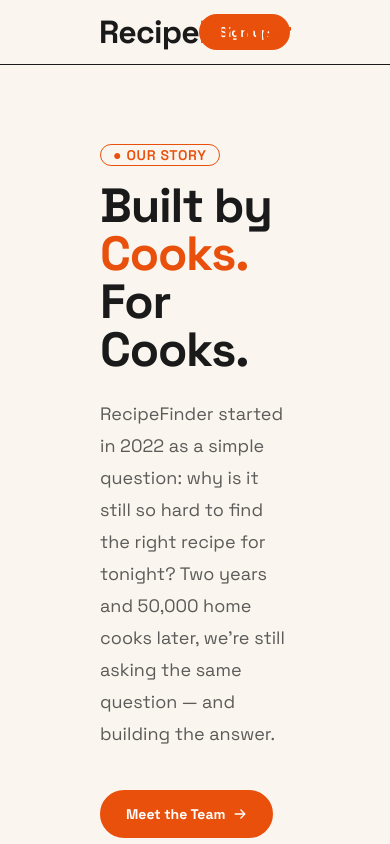
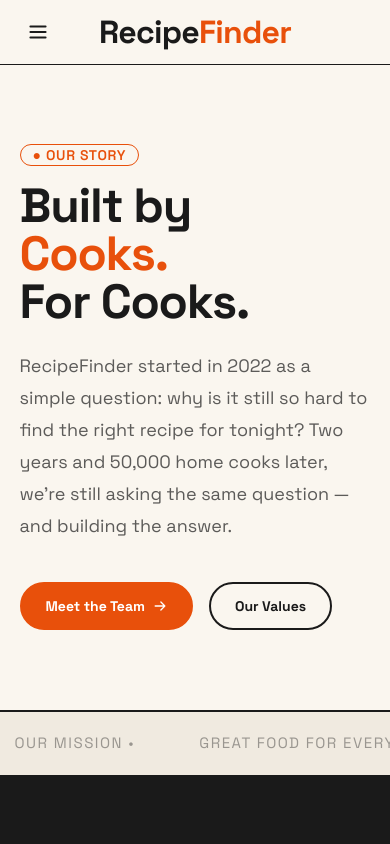
Before and after one commit to Dulmina98/thyaga-recipe-finder, a React (Vite) app: page /about in a window 390 px wide. Shown: the top 844 px of the page. Built offline with nearby package versions, Linux system fonts and the light colour scheme.

Commit message:
feat: enhance navigation with mobile menu and responsive padding adjustments

```diff
--- a/src/components/Navigation.tsx
+++ b/src/components/Navigation.tsx
@@ -1,7 +1,7 @@
 import React, { useState, useEffect } from 'react';
 import { Link, useLocation, useSearchParams } from 'react-router-dom';
 import { Button } from './ui/Button';
-import { MagnifyingGlass, X } from '@phosphor-icons/react';
+import { MagnifyingGlass, X, List } from '@phosphor-icons/react';
 
 export const Navigation: React.FC = () => {
   const location = useLocation();
@@ -9,6 +9,12 @@ export const Navigation: React.FC = () => {
   const [searchParams, setSearchParams] = useSearchParams();
 
   const [query, setQuery] = useState(searchParams.get('q') || '');
+  const [mobileMenuOpen, setMobileMenuOpen] = useState(false);
+
+  // Close mobile menu on route change
+  useEffect(() => {
+    setMobileMenuOpen(false);
+  }, [location.pathname]);
 
   // Sync local query if URL changes (e.g. back button, or coming from Hero)
   useEffect(() => {
@@ -31,20 +37,34 @@ export const Navigation: React.FC = () => {
   }, [query, isSearchPage, searchParams, setSearchParams]);
 
   return (
+    <>
       <header className="fixed top-0 left-0 right-0 z-50 border-b border-charcoal bg-peach-cream">
         <div className="layout-container">
           <div className="relative flex h-16 items-center justify-between">
 
+            {/* Desktop left nav */}
             <nav className="hidden md:flex items-center gap-6 text-sm font-medium text-charcoal">
               <Link to="/" className="transition-colors hover:text-mandarin">Explore</Link>
               <Link to="/search" className="transition-colors hover:text-mandarin">Recipes</Link>
             </nav>
 
-          <div className="md:hidden"></div>
+            {/* Mobile: hamburger button (left side) */}
+            <button
+              className="md:hidden flex items-center justify-center w-9 h-9 shrink-0 rounded-lg hover:bg-charcoal/10 transition-colors text-charcoal"
+              onClick={() => setMobileMenuOpen(prev => !prev)}
+              aria-label="Toggle menu"
+              aria-expanded={mobileMenuOpen}
+            >
+              {mobileMenuOpen
+                ? <X size={22} weight="bold" />
+                : <List size={22} weight="bold" />
+              }
+            </button>
 
+            {/* Center: logo or search bar */}
             {isSearchPage ? (
-            <div className="absolute left-1/2 top-1/2 -translate-x-1/2 -translate-y-1/2 w-full max-w-sm">
-              <div className="relative">
+              <div className="flex-1 flex justify-center ml-4 md:ml-0 md:px-8">
+                <div className="relative w-full max-w-sm">
                   <span className="absolute left-4 top-1/2 -translate-y-1/2 text-charcoal opacity-50"><MagnifyingGlass size={18} weight="bold" /></span>
                   <input
                     value={query}
@@ -78,10 +98,11 @@ export const Navigation: React.FC = () => {
               </div>
             )}
 
+            {/* Desktop right nav */}
             <div className="flex items-center gap-6 text-sm font-medium text-charcoal">
               <Link to="/favourites" className="hidden md:block transition-colors hover:text-mandarin">Favorites</Link>
               <Link to="/about" className="hidden md:block transition-colors hover:text-mandarin">About</Link>
-            <Link to="/signup">
+              <Link to="/signup" className="hidden md:block">
                 <Button size="sm">Sign up</Button>
               </Link>
             </div>
@@ -89,5 +110,45 @@ export const Navigation: React.FC = () => {
           </div>
         </div>
       </header>
+
+      {/* Mobile slide-down menu */}
+      <div
+        className={`fixed top-16 left-0 right-0 z-40 bg-peach-cream border-b border-charcoal shadow-lg md:hidden transition-all duration-300 ease-in-out overflow-hidden ${
+          mobileMenuOpen ? 'max-h-96 opacity-100' : 'max-h-0 opacity-0'
+        }`}
+      >
+        <nav className="flex flex-col px-6 py-4 gap-1">
+          <Link
+            to="/"
+            className="py-3 text-base font-medium text-charcoal border-b border-charcoal/10 hover:text-mandarin transition-colors"
+          >
+            Explore
+          </Link>
+          <Link
+            to="/search"
+            className="py-3 text-base font-medium text-charcoal border-b border-charcoal/10 hover:text-mandarin transition-colors"
+          >
+            Recipes
+          </Link>
+          <Link
+            to="/favourites"
+            className="py-3 text-base font-medium text-charcoal border-b border-charcoal/10 hover:text-mandarin transition-colors"
+          >
+            Favorites
+          </Link>
+          <Link
+            to="/about"
+            className="py-3 text-base font-medium text-charcoal border-b border-charcoal/10 hover:text-mandarin transition-colors"
+          >
+            About
+          </Link>
+          <div className="pt-3 pb-1">
+            <Link to="/signup" className="w-full">
+              <Button size="sm" className="w-full">Sign up</Button>
+            </Link>
+          </div>
+        </nav>
+      </div>
+    </>
   );
 };
--- a/src/index.css
+++ b/src/index.css
@@ -29,8 +29,8 @@
   max-width: 1800px;
   margin-left: auto;
   margin-right: auto;
-  padding-left: 100px;
-  padding-right: 100px;
+  padding-left: clamp(16px, 5vw, 100px);
+  padding-right: clamp(16px, 5vw, 100px);
 }
 
 .card:hover {
```
Lines whose indentation alone changed are shown as unchanged.
